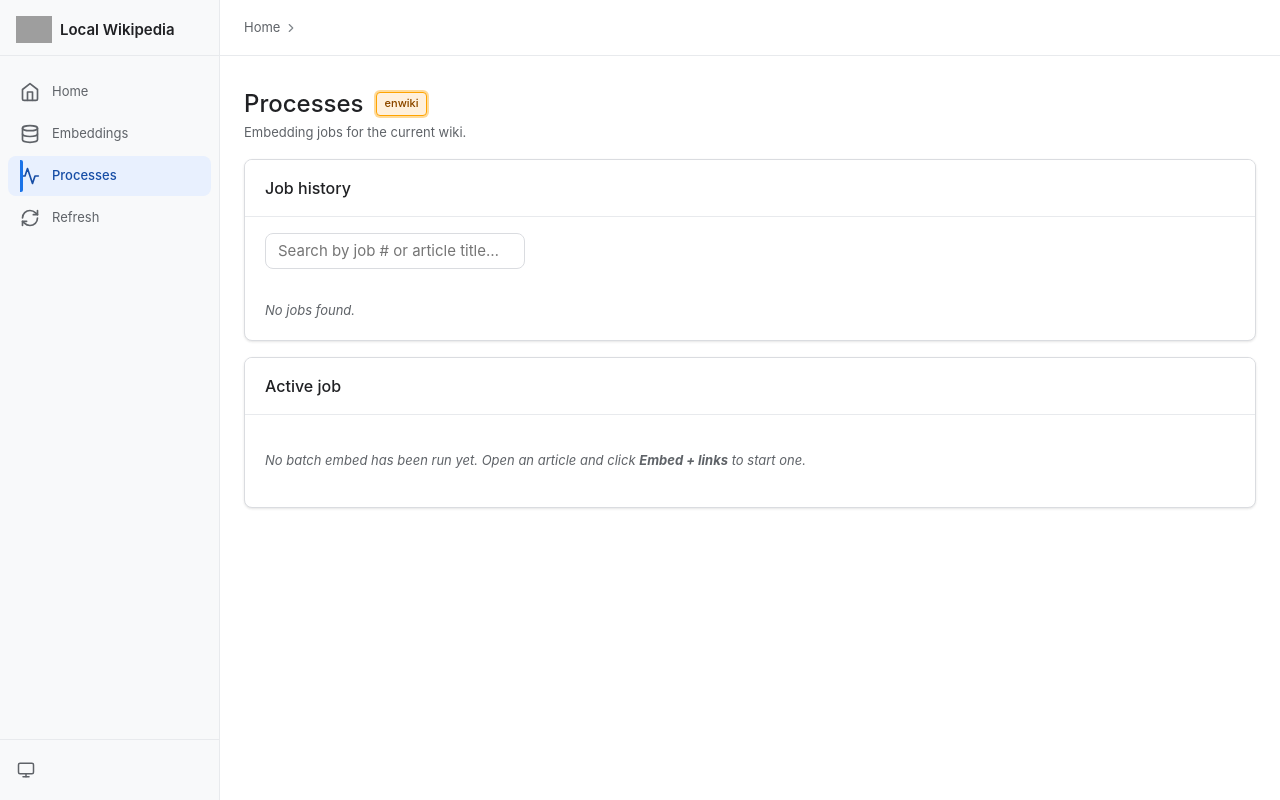
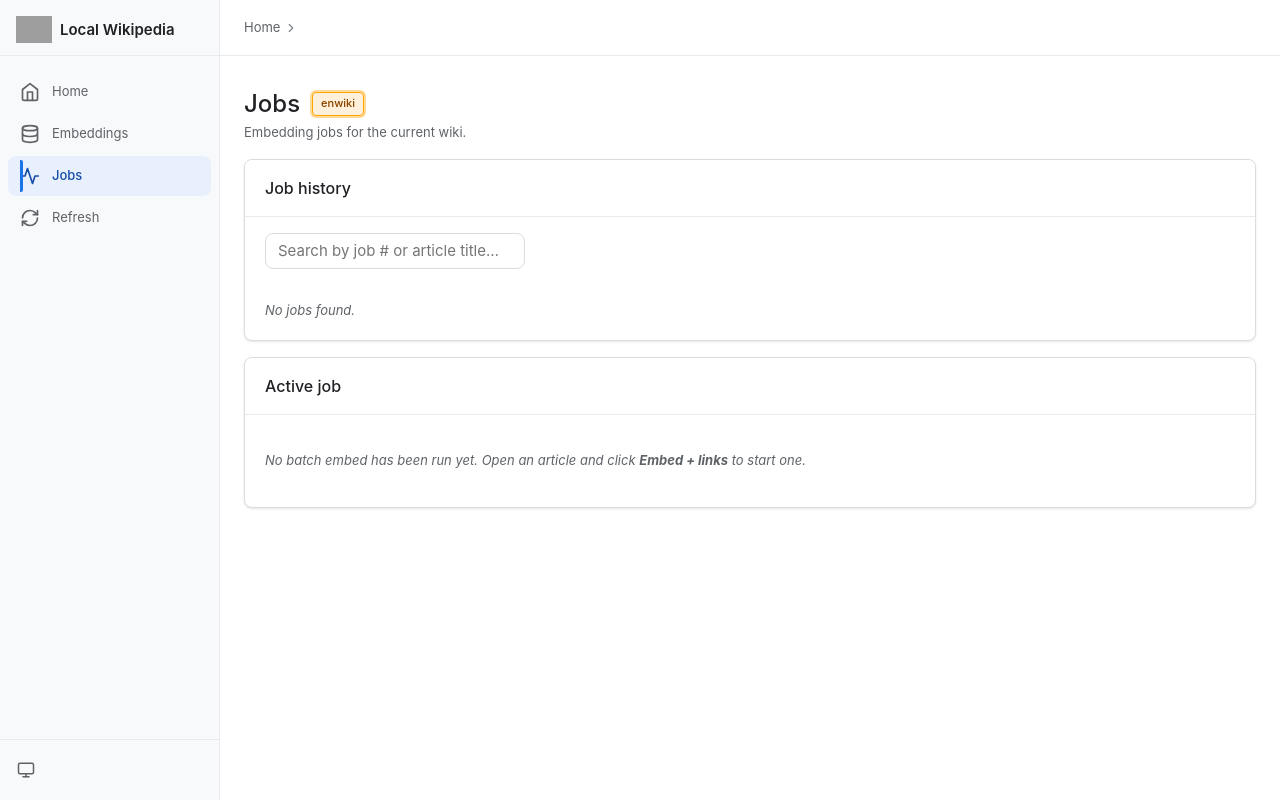
Before and after one commit to kylegwlawrence/local_wikipedia, a FastAPI app: page /active-embedding in a window 1280 px wide. Run offline with FastAPI, Linux system fonts and the light colour scheme; data that the repository does not hold is empty; some libraries are stand-ins or nearby versions; grey boxes are pictures that could not be loaded.

Commit message:
Rename Processes page to Jobs

```diff
--- a/app/panels.py
+++ b/app/panels.py
@@ -122,7 +122,7 @@ def render_active_embedding_panel(
             "counts": counts,
             "elapsed": elapsed,
             "started_at_display": started_at_display,
-            "current_page": "processes",
+            "current_page": "jobs",
             "list_jobs": [dict(j) for j in list_jobs],
             "list_total": list_total,
             "list_counts": list_counts,
--- a/templates/_sidebar.html
+++ b/templates/_sidebar.html
@@ -15,9 +15,9 @@
       {{ icon.database(size=20, class_='sidebar-item__icon') }}
       <span class="sidebar-item__label">Embeddings</span>
     </a>
-    <a class="sidebar-item {% if current_page == 'processes' %}sidebar-item--active{% endif %}" href="/active-embedding">
+    <a class="sidebar-item {% if current_page == 'jobs' %}sidebar-item--active{% endif %}" href="/active-embedding">
       {{ icon.activity(size=20, class_='sidebar-item__icon') }}
-      <span class="sidebar-item__label">Processes</span>
+      <span class="sidebar-item__label">Jobs</span>
     </a>
     <a class="sidebar-item {% if current_page == 'refresh' %}sidebar-item--active{% endif %}" href="/refresh">
       {{ icon.refresh_cw(size=20, class_='sidebar-item__icon') }}
--- a/templates/active_embedding.html
+++ b/templates/active_embedding.html
@@ -1,11 +1,11 @@
 {% extends "base.html" %}
-{% block title %}Processes · Local Wikipedia{% endblock %}
+{% block title %}Jobs · Local Wikipedia{% endblock %}
 
 {% block content %}
 {% set switch_url = '/switch-wiki?to=' + (other_wiki or '') + '&return_to=/active-embedding' %}
 <div class="page-header">
   <div class="page-header__title-row">
-    <h1 class="page-title">Processes</h1>
+    <h1 class="page-title">Jobs</h1>
     {% include "_wiki_chip.html" %}
   </div>
   <p class="page-header__subtitle">Embedding jobs for the current wiki.</p>
```
Also changed, not shown: CLAUDE.md (+1 -1 lines), README.md.
